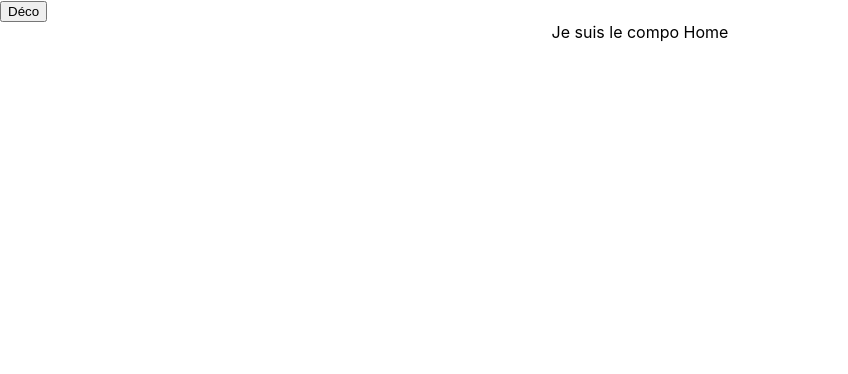
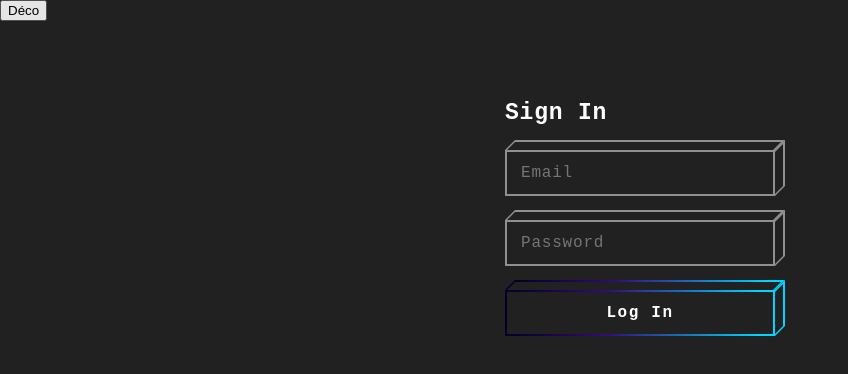
Before and after one commit to Olyfus/REACT, a React (Create React App) app in the folder rogue-palace/: page / in a window 1280 px wide. Shown: the top 374 px of the page, without its empty margins (0-848 px from the left). Built offline with nearby package versions, Linux system fonts and the light colour scheme.

Commit message:
Avancement 10 février

```diff
--- a/rogue-palace/src/App.js
+++ b/rogue-palace/src/App.js
@@ -1,7 +1,5 @@
-import logo from './logo.svg';
 import './App.css';
 import { useState } from 'react';
-import Palace from './palace';
 import { BrowserRouter, Navigate, Route, Routes } from 'react-router-dom';
 import Home from './Home';
 import Login from './Login';
@@ -28,7 +26,7 @@ function isTokenExpired(token) {
 function ProtectedRoute( { children } ){
   const token = localStorage.getItem("access_token");
   if (token === null || isTokenExpired(token)){
-    return(<Navigate to="/login"></Navigate>)
+    return(<Navigate to="/"></Navigate>)
   }
 
   return children;
@@ -43,16 +41,18 @@ function App() {
   }
   const disconnect = () => {
     localStorage.removeItem("access_token");
-    return <Navigate to="/login"></Navigate>
+    return <Navigate to="/"></Navigate>
   }
   return (
     <BrowserRouter>
-    <button onClick={() => disconnect()}>Déco</button>
+      <button onClick={() => disconnect()}>
+        Déco
+      </button>
       <Routes>
-        <Route path='/login' element={<Login/>}/>
+        <Route path='/Home' element={<ProtectedRoute><Home/></ProtectedRoute>}/>
         <Route path='/protected' element={<ProtectedRoute><Protected/></ProtectedRoute>}/>
         <Route path='/subject' element={<ProtectedRoute><Subject/></ProtectedRoute>}/>
-        <Route path='/' element={<Home/>}/>
+        <Route path='/' element={<Login/>}/>
       </Routes>
     </BrowserRouter>
   );
--- a/rogue-palace/src/Login.js
+++ b/rogue-palace/src/Login.js
@@ -1,6 +1,7 @@
 import axios from "axios";
 import { useState } from "react";
 import { Navigate } from 'react-router-dom';
+import './login.css';
 
 function Login(props) {
 
@@ -11,7 +12,7 @@ function Login(props) {
         axios.post("https://localhost:7176/auth/login", formData)
             .then((res) => {
                 localStorage.setItem("access_token", res.data.token);
-                <Navigate to="/protected"></Navigate>
+                <Navigate to="/Home"></Navigate>
             })
             // .catch(() => {
             //     console.log("Id incorrects.");
@@ -28,10 +29,50 @@ function Login(props) {
 
     return (
       <div className="Login">
-        <form onSubmit={(event) => onSubmit(event)}>
-            <input onChange={(event) => handleChange(event)} name="email" type="text" placeholder="Email"/>
-            <input onChange={(event) => handleChange(event)} name="password" type="password" placeholder="Password"/>
-            <button type="submit">Valider</button>
+        <form autocomplete='off' class='form' onSubmit={(event) => onSubmit(event)}>
+            <div class='control'>
+                <h1>
+                Sign In
+                </h1>
+            </div>
+            <div class='control block-cube block-input'>
+                <input onChange={(event) => handleChange(event)} name="email" type="text" placeholder="Email"/>
+                <div class='bg-top'>
+                <div class='bg-inner'></div>
+                </div>
+                <div class='bg-right'>
+                <div class='bg-inner'></div>
+                </div>
+                <div class='bg'>
+                <div class='bg-inner'></div>
+                </div>
+            </div>
+            <div class='control block-cube block-input'>
+                <input onChange={(event) => handleChange(event)} name="password" type="password" placeholder="Password"/>
+                <div class='bg-top'>
+                <div class='bg-inner'></div>
+                </div>
+                <div class='bg-right'>
+                <div class='bg-inner'></div>
+                </div>
+                <div class='bg'>
+                <div class='bg-inner'></div>
+                </div>
+            </div>
+            <button class='btn block-cube block-cube-hover' type="submit">
+                <div class='bg-top'>
+                <div class='bg-inner'></div>
+                </div>
+                <div class='bg-right'>
+                <div class='bg-inner'></div>
+                </div>
+                <div class='bg'>
+                <div class='bg-inner'></div>
+                </div>
+                <div class='text'>
+                    Log In
+                </div>
+            </button>
         </form>
       </div>
     );
--- /dev/null
+++ b/rogue-palace/src/login.css
@@ -0,0 +1,136 @@
+*,
+::after,
+::before {
+  box-sizing: border-box;
+}
+
+body {
+  background-color: #212121;
+  color: #fff;
+  font-family: monospace, serif;
+  letter-spacing: 0.05em;
+}
+
+h1 {
+  font-size: 23px;
+}
+
+.form {
+  width: 300px;
+  padding: 64px 15px 24px;
+  margin: 0 auto;
+}
+.form .control {
+  margin: 0 0 24px;
+}
+.form .control input {
+  width: 100%;
+  padding: 14px 16px;
+  border: 0;
+  background: transparent;
+  color: #fff;
+  font-family: monospace, serif;
+  letter-spacing: 0.05em;
+  font-size: 16px;
+}
+.form .control input:hover, .form .control input:focus {
+  outline: none;
+  border: 0;
+}
+.form .btn {
+  width: 100%;
+  display: block;
+  padding: 14px 16px;
+  background: transparent;
+  outline: none;
+  border: 0;
+  color: #fff;
+  letter-spacing: 0.1em;
+  font-weight: bold;
+  font-family: monospace;
+  font-size: 16px;
+}
+
+.block-cube {
+  position: relative;
+}
+.block-cube .bg-top {
+  position: absolute;
+  height: 10px;
+  background: #020024;
+  background: linear-gradient(90deg, #020024 0%, #340979 37%, #00d4ff 94%);
+  bottom: 100%;
+  left: 5px;
+  right: -5px;
+  transform: skew(-45deg, 0);
+  margin: 0;
+}
+.block-cube .bg-top .bg-inner {
+  bottom: 0;
+}
+.block-cube .bg {
+  position: absolute;
+  left: 0;
+  top: 0;
+  right: 0;
+  bottom: 0;
+  background: #020024;
+  background: linear-gradient(90deg, #020024 0%, #340979 37%, #00d4ff 94%);
+}
+.block-cube .bg-right {
+  position: absolute;
+  background: #020024;
+  background: #00d4ff;
+  top: -5px;
+  z-index: 0;
+  bottom: 5px;
+  width: 10px;
+  left: 100%;
+  transform: skew(0, -45deg);
+}
+.block-cube .bg-right .bg-inner {
+  left: 0;
+}
+.block-cube .bg .bg-inner {
+  transition: all 0.2s ease-in-out;
+}
+.block-cube .bg-inner {
+  background: #212121;
+  position: absolute;
+  left: 2px;
+  top: 2px;
+  right: 2px;
+  bottom: 2px;
+}
+.block-cube .text {
+  position: relative;
+  z-index: 2;
+}
+.block-cube.block-input input {
+  position: relative;
+  z-index: 2;
+}
+.block-cube.block-input input:focus ~ .bg-right .bg-inner, .block-cube.block-input input:focus ~ .bg-top .bg-inner, .block-cube.block-input input:focus ~ .bg-inner .bg-inner {
+  top: 100%;
+  background: rgba(255, 255, 255, 0.5);
+}
+.block-cube.block-input .bg-top,
+.block-cube.block-input .bg-right,
+.block-cube.block-input .bg {
+  background: rgba(255, 255, 255, 0.5);
+  transition: background 0.2s ease-in-out;
+}
+.block-cube.block-input .bg-right .bg-inner,
+.block-cube.block-input .bg-top .bg-inner {
+  transition: all 0.2s ease-in-out;
+}
+.block-cube.block-input:focus .bg-top,
+.block-cube.block-input:focus .bg-right,
+.block-cube.block-input:focus .bg, .block-cube.block-input:hover .bg-top,
+.block-cube.block-input:hover .bg-right,
+.block-cube.block-input:hover .bg {
+  background: rgba(255, 255, 255, 0.8);
+}
+.block-cube.block-cube-hover:focus .bg .bg-inner, .block-cube.block-cube-hover:hover .bg .bg-inner {
+  top: 100%;
+}
```
